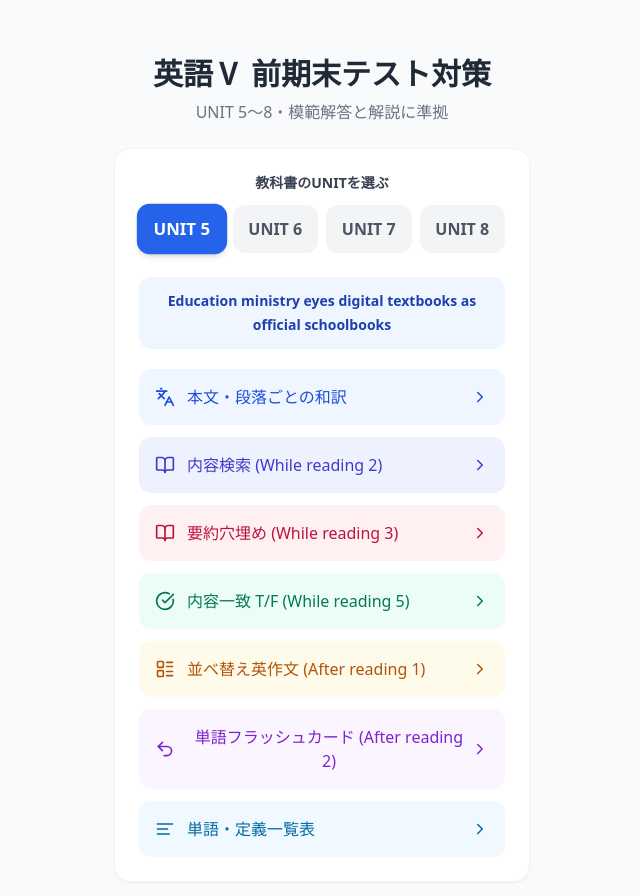
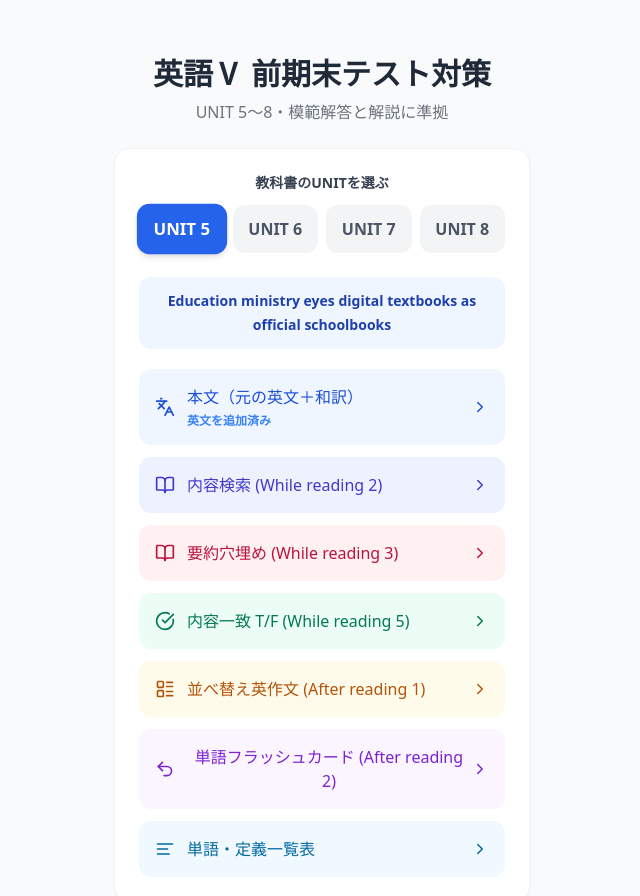
Before and after one commit to ryuuto1r-bot/english-v-final-test, a React (Vite) app: page / in a window 1280 px wide. Shown: the top 896 px of the page, without its empty margins (318-958 px from the left). Built offline with nearby package versions, Linux system fonts and the light colour scheme.

Commit message:
Make original English section easier to find

```diff
--- a/src/App.tsx
+++ b/src/App.tsx
@@ -272,7 +272,13 @@
 
         <div className="space-y-3">
           <button onClick={() => startMode('translation')} className="w-full flex items-center justify-between p-4 bg-blue-50 hover:bg-blue-100 text-blue-700 rounded-xl transition-colors font-medium">
-            <span className="flex items-center gap-3"><Languages size={20} /> 本文・段落ごとの和訳</span>
+            <span className="flex items-center gap-3 text-left">
+              <Languages size={20} className="shrink-0" />
+              <span>
+                <span className="block">本文（元の英文＋和訳）</span>
+                <span className="mt-1 block text-xs font-bold text-blue-500">英文を追加済み</span>
+              </span>
+            </span>
             <ChevronRight size={18} />
           </button>
           <button onClick={() => startMode('wr2')} className="w-full flex items-center justify-between p-4 bg-indigo-50 hover:bg-indigo-100 text-indigo-700 rounded-xl transition-colors font-medium">
@@ -309,7 +315,7 @@
     return (
       <div className="w-full max-w-2xl mx-auto px-4 pb-8">
         <div className="mb-6">
-          <span className="text-sm font-bold text-blue-600 mb-2 block">本文和訳 - UNIT {selectedUnit}</span>
+          <span className="text-sm font-bold text-blue-600 mb-2 block">本文（英文＋和訳）- UNIT {selectedUnit}</span>
           <h2 className="text-xl md:text-2xl font-bold text-gray-800 leading-relaxed">{unit.title}</h2>
           <p className="mt-3 text-sm leading-6 text-gray-500">元の英文と、解説資料に準拠した和訳を段落ごとに確認できます。</p>
         </div>
@@ -319,7 +325,7 @@
             <article key={index} className="rounded-2xl border border-blue-100 bg-white p-5 shadow-sm">
               <div className="mb-2 text-sm font-bold text-blue-600">第 {index + 1} 段落</div>
               <div className="rounded-xl bg-slate-50 p-4">
-                <div className="mb-2 text-xs font-bold uppercase tracking-wider text-slate-500">Original English</div>
+                <div className="mb-2 text-xs font-bold tracking-wider text-slate-500">元の英文</div>
                 <p lang="en" className="text-base leading-8 text-slate-800">{unit.original[index]}</p>
               </div>
               <div className="mt-4 border-t border-blue-100 pt-4">
```
Also changed, not shown: 3 other files (tests, documents, lock files or other folders).
